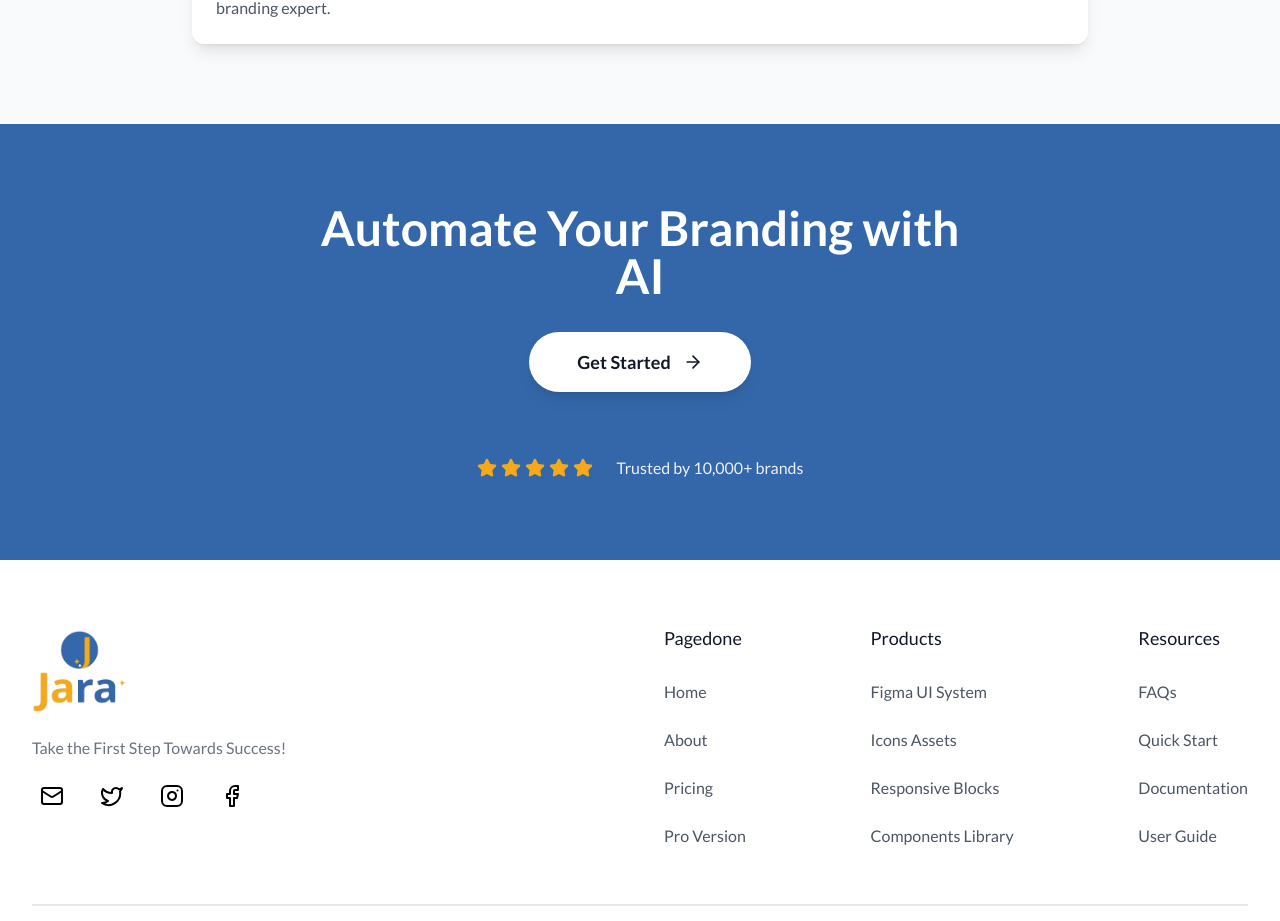
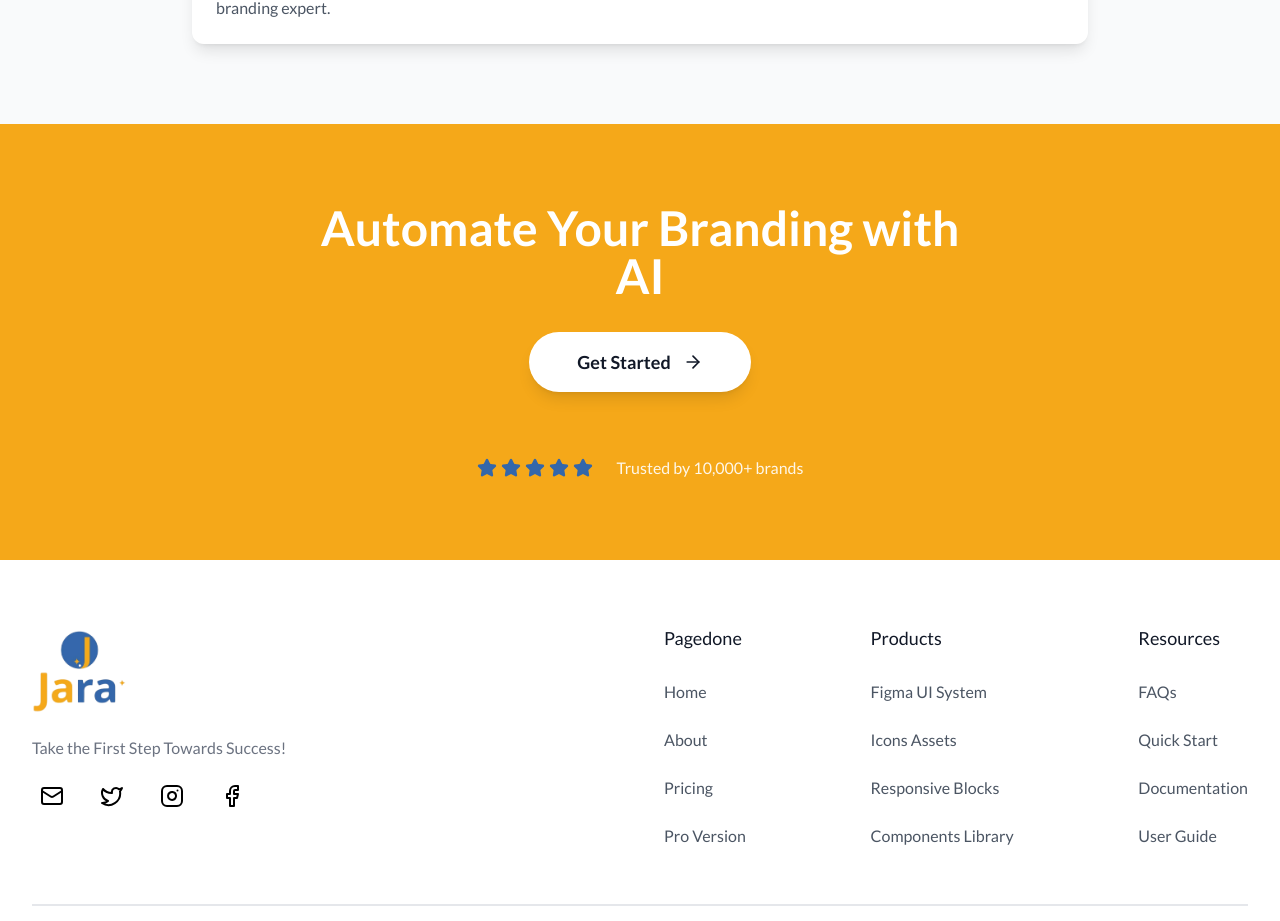
Before and after one commit to toothagency/brand-app, a Next.js app: page / in a window 1280 px wide. Shown: the part 4576-5497 px from the top of the page. Built offline with nearby package versions, Linux system fonts and the light colour scheme; no server answers.

Commit message:
style: Refine color scheme and dark mode support in various components, enhancing visual consistency and accessibility

```diff
--- a/app/(protected)/form/components/form/QuestionArea.tsx
+++ b/app/(protected)/form/components/form/QuestionArea.tsx
@@ -126,7 +126,7 @@ const QuestionArea: React.FC<QuestionAreaProps> = ({
               onClick={onManualSuggestionFetch}
               disabled={isLoadingSuggestions || isSubmittingQuestion}
               className={`inline-flex items-center justify-center gap-2 px-5 py-2.5 text-sm font-medium rounded-lg transition-colors
-                          bg-yellow-400 hover:bg-yellow-500 dark:bg-yellow-500 dark:hover:bg-yellow-600 text-yellow-900 dark:text-yellow-100 focus:outline-none focus:ring-2 focus:ring-yellow-300 dark:focus:ring-yellow-600 focus:ring-offset-2 dark:focus:ring-offset-gray-800
+                          bg-yellow-400 hover:bg-yellow-500 dark:bg-yellow-700 dark:hover:bg-yellow-600 text-yellow-900 dark:text-yellow-100 focus:outline-none focus:ring-2 focus:ring-yellow-300 dark:focus:ring-yellow-600 focus:ring-offset-2 dark:focus:ring-offset-gray-800
                           disabled:bg-gray-300 dark:disabled:bg-gray-600 disabled:text-gray-500 dark:disabled:text-gray-400 disabled:cursor-not-allowed`}
             >
               <SuggestionIcon className="w-4 h-4" />
--- a/app/(protected)/form/components/form/SuggestionsPanel.tsx
+++ b/app/(protected)/form/components/form/SuggestionsPanel.tsx
@@ -13,10 +13,10 @@ const SuggestionsPanel: React.FC<SuggestionsPanelProps> = ({
   isLoading,
   onSelectSuggestion,
 }) => (
-  <div className="p-4 bg-yellow-50 border border-yellow-200 rounded shadow-sm">
+  <div className="p-4 bg-yellow-50 dark:bg-gray-700 border border-yellow-200 dark:border-yellow-600 rounded shadow-sm">
     <div className="flex items-center gap-2 mb-3">
       <Sparkles className="w-5 h-5 text-yellow-600" />
-      <span className="text-sm font-medium text-yellow-800">
+      <span className="text-sm font-medium text-yellow-800 dark:text-yellow-600">
         AI Suggestions (click to use):
       </span>
     </div>
@@ -26,19 +26,19 @@ const SuggestionsPanel: React.FC<SuggestionsPanelProps> = ({
         <span className="ml-2 text-sm text-yellow-700">Loading suggestions...</span>
       </div>
     ) : suggestions.length > 0 ? (
-      <div className="space-y-2">
+      <div className="space-y-2 dark:text-white">
         {suggestions.map((suggestion, index) => (
           <button
             key={index}
             onClick={() => onSelectSuggestion(suggestion)}
-            className="block w-full text-left p-3 bg-white border border-yellow-300 rounded-lg hover:bg-yellow-100 transition-colors text-sm shadow-sm hover:shadow-md focus:outline-none focus:ring-2 focus:ring-yellow-400"
+            className="block w-full text-left p-3 bg-white dark:bg-gray-800 border dark:border-yellow-600 border-yellow-300 rounded-lg hover:bg-yellow-100 transition-colors text-sm shadow-sm hover:shadow-md focus:outline-none focus:ring-2 focus:ring-yellow-400"
           >
             "{suggestion}"
           </button>
         ))}
       </div>
     ) : (
-      <p className="text-sm text-yellow-700 py-2">No suggestions available for this question.</p>
+      <p className="text-sm text-yellow-700 dark:text-yellow-400 py-2">No suggestions available for this question.</p>
     )}
   </div>
 );
--- a/app/page.tsx
+++ b/app/page.tsx
@@ -787,7 +787,7 @@ export default function HomePage() {
 
           {/* Final CTA Section */}
           <section
-            className="bg-gradient-to-r bg-[#3467AA]  py-12 md:py-20 mt-0"
+            className="bg-gradient-to-r bg-[#F5A819]  py-12 md:py-20 mt-0"
             data-aos="fade-up"
           >
             <div className="container mx-auto px-6 text-center">
@@ -830,7 +830,7 @@ export default function HomePage() {
                     {[...Array(5)].map((_, i) => (
                       <Star
                         key={i}
-                        className="w-5 h-5 text-[#F5A819] fill-current"
+                        className="w-5 h-5 text-[#3467AA] fill-current"
                       />
                     ))}
                   </div>
```
